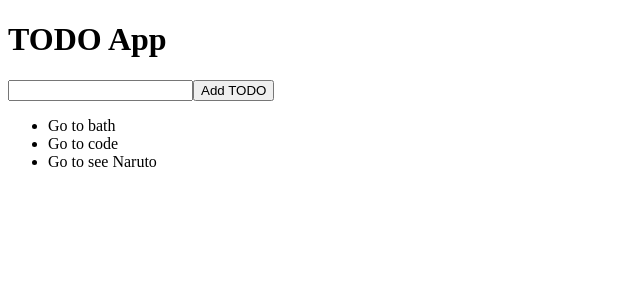
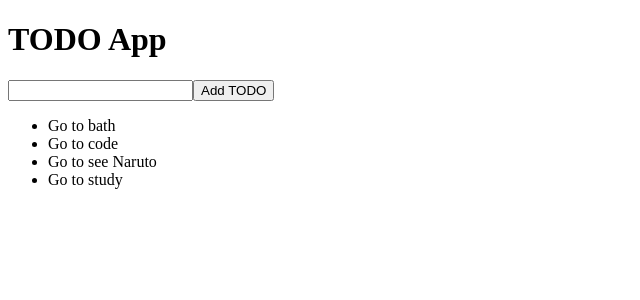
Before and after one commit to ojasrangnekar13/todo-clone, a React (Create React App) app in the folder todo-app/: page / in a window 1280 px wide. Shown: the top 300 px of the page, without its empty margins (0-640 px from the left). Built offline with nearby package versions, Linux system fonts and the light colour scheme.

Commit message:
Added a todo 'go to study'

```diff
--- a/todo-app/src/App.js
+++ b/todo-app/src/App.js
@@ -1,7 +1,7 @@
 import React, {useState} from 'react';
 
 const App = () => {
-    const [todos, setTodos] = useState(["Go to bath", "Go to code", "Go to see Naruto"])
+    const [todos, setTodos] = useState(["Go to bath", "Go to code", "Go to see Naruto", "Go to study"])
 
     return (
         <div className="App">
```
